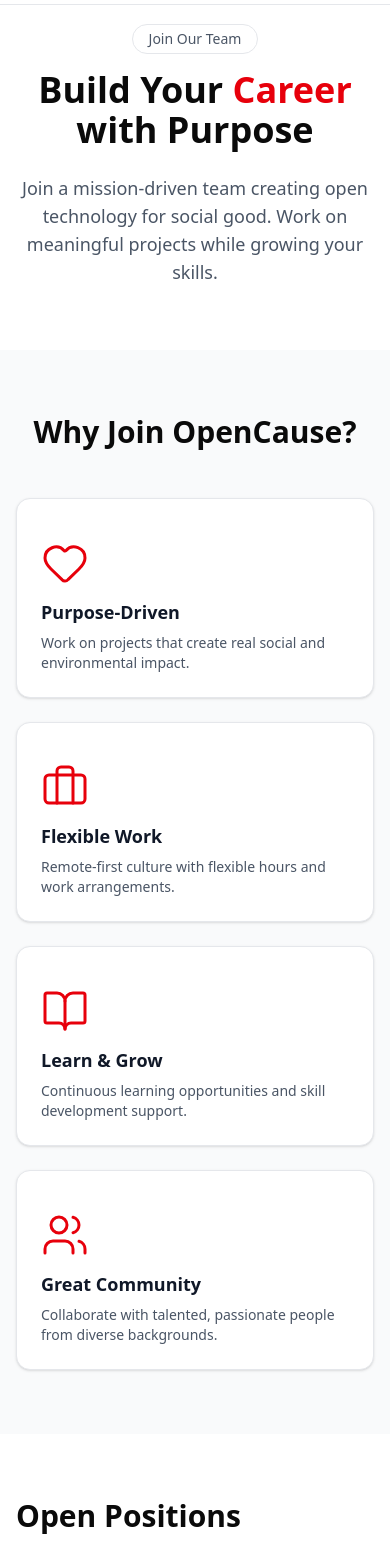
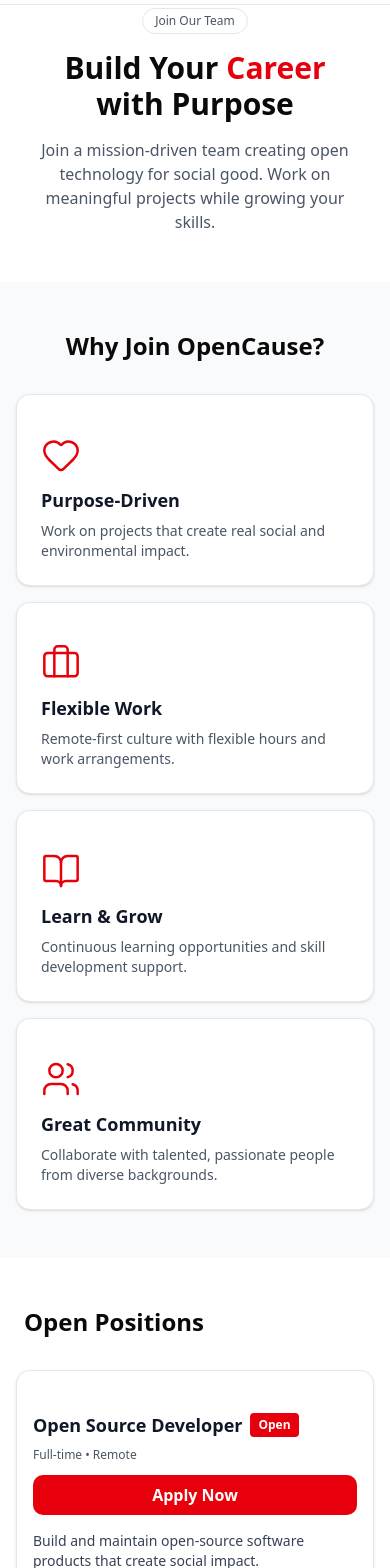
Before and after one commit to MohamedAbuthar/open_couse, a Next.js app: page /career in a window 390 px wide. Shown: the part 60-1628 px from the top of the page. Built offline with nearby package versions, Linux system fonts and the light colour scheme.

Commit message:
add responsive

```diff
--- a/src/component/AboutAs/aboutas.tsx
+++ b/src/component/AboutAs/aboutas.tsx
@@ -90,18 +90,18 @@
     <Header />
     <div className="min-h-screen bg-gray-50">
       {/* About Section */}
-      <section className="py-20 px-6 text-center">
-        <h1 className="text-5xl font-bold mb-6">
+      <section className="py-12 sm:py-16 md:py-20 px-4 sm:px-6 text-center">
+        <h1 className="text-3xl sm:text-4xl md:text-5xl font-bold mb-4 sm:mb-6 mt-4">
           About <span className="text-red-600">OpenCause</span>
         </h1>
-        <p className="text-gray-600 text-lg max-w-2xl mx-auto">
+        <p className="text-gray-600 text-base sm:text-lg max-w-2xl mx-auto px-4">
           We &apos; re a Section 8 nonprofit democratizing technology for sustainable social impact through open-source innovation.
         </p>
       </section>
 
       {/* Mission & Vision */}
-      <section className="py-16 px-6">
-        <div className="max-w-6xl mx-auto grid md:grid-cols-2 gap-8">
+      <section className="py-12 sm:py-16 px-4 sm:px-6">
+        <div className="max-w-6xl mx-auto grid grid-cols-1 md:grid-cols-2 gap-6 sm:gap-8">
           <Card className="">
             <CardHeader className="">
               <div className="flex h-12 w-12 items-center justify-center rounded-2xl bg-red-600 mb-4">
@@ -133,18 +133,18 @@
       </section>
 
       {/* Core Values */}
-      <section className="py-20 px-6">
+      <section className="py-12 sm:py-16 md:py-20 px-4 sm:px-6">
         <div className="max-w-6xl mx-auto">
-          <div className="text-center mb-16">
-            <h2 className="text-4xl font-bold mb-4">
+          <div className="text-center mb-12 sm:mb-16">
+            <h2 className="text-3xl sm:text-4xl font-bold mb-4">
               Our Core <span className="text-red-600">Values</span>
             </h2>
-            <p className="text-gray-600">
+            <p className="text-gray-600 px-4">
               These principles guide every decision we make and every project we build.
             </p>
           </div>
 
-          <div className="grid md:grid-cols-4 gap-6">
+          <div className="grid grid-cols-1 sm:grid-cols-2 lg:grid-cols-4 gap-6">
             {values.map((value, index) => {
               const Icon = value.icon;
               return (
@@ -168,12 +168,12 @@
       </section>
 
       {/* Our Story */}
-      <section className="py-20 px-6 bg-white">
+      <section className="py-12 sm:py-16 md:py-20 px-4 sm:px-6 bg-white">
         <div className="max-w-4xl mx-auto">
-          <h2 className="text-4xl font-bold text-center mb-12">
+          <h2 className="text-3xl sm:text-4xl font-bold text-center mb-8 sm:mb-12">
             Our <span className="text-red-600">Story</span>
           </h2>
-          <div className="space-y-6 text-gray-700 leading-relaxed">
+          <div className="space-y-4 sm:space-y-6 text-gray-700 leading-relaxed text-sm sm:text-base">
             <p>
               OpenCause Foundation was born from a simple observation: cutting-edge technology often remains locked behind commercial barriers, inaccessible to the communities that need it most.
             </p>
@@ -183,7 +183,7 @@
             <p>
               Today, we &apos; re building that better way—one open-source project, one trained fellow, one partnership at a time. Our team of engineers, researchers, and social innovators works alongside NGOs, CSR teams, and local communities to co-create solutions that actually work.
             </p>
-            <p className="font-bold text-lg">
+            <p className="font-bold text-base sm:text-lg">
               We believe the future of technology is open, collaborative, and built for everyone—not just those who can afford it.
             </p>
           </div>
@@ -191,17 +191,17 @@
       </section>
 
       {/* Built by Community */}
-      <section className="py-20 px-6">
+      <section className="py-12 sm:py-16 md:py-20 px-4 sm:px-6">
         <div className="max-w-4xl mx-auto text-center">
           <div className="flex justify-center mb-8">
             <div className="flex h-16 w-16 items-center justify-center rounded-2xl bg-red-600">
               <Users className="h-8 w-8 text-white" />
             </div>
           </div>
-          <h2 className="text-4xl font-bold mb-6">
+          <h2 className="text-3xl sm:text-4xl font-bold mb-6">
             Built by <span className="text-red-600">Community</span>
           </h2>
-          <p className="text-gray-600 text-lg">
+          <p className="text-gray-600 text-base sm:text-lg px-4">
             OpenCause is powered by a diverse team of technologists, social workers, researchers, and volunteers from around the world—united by a shared vision of technology that serves the common good.
           </p>
         </div>
--- a/src/component/Career/career.tsx
+++ b/src/component/Career/career.tsx
@@ -182,31 +182,31 @@
     <Header />
     <div className="min-h-screen bg-white">
       {/* Header Section */}
-      <section className="bg-white py-16 px-4 sm:px-6 lg:px-8">
+      <section className="bg-white py-12 sm:py-16 px-4 sm:px-6 lg:px-8">
         <div className="max-w-3xl mx-auto text-center">
-          <p className="text-sm font-medium text-gray-600 mb-4 border border-gray-200 rounded-full inline-block px-4 py-1 mt-5">Join Our Team</p>
-          <h1 className="text-4xl sm:text-5xl font-bold mb-6">
+          <p className="text-xs sm:text-sm font-medium text-gray-600 mb-4 border border-gray-200 rounded-full inline-block px-3 sm:px-4 py-1 mt-5">Join Our Team</p>
+          <h1 className="text-3xl sm:text-4xl lg:text-5xl font-bold mb-4 sm:mb-6 px-4">
             Build Your <span className="text-red-600">Career</span> with Purpose
           </h1>
-          <p className="text-lg text-gray-600">
+          <p className="text-base sm:text-lg text-gray-600 px-4">
             Join a mission-driven team creating open technology for social good. Work on meaningful projects while growing your skills.
           </p>
         </div>
       </section>
 
       {/* Why Join Section */}
-      <section className="py-16 px-4 sm:px-6 lg:px-8 bg-gray-50">
+      <section className="py-12 sm:py-16 px-4 sm:px-6 lg:px-8 bg-gray-50">
         <div className="max-w-6xl mx-auto">
-          <h2 className="text-3xl font-bold text-center mb-12">Why Join OpenCause?</h2>
-          <div className="grid grid-cols-1 md:grid-cols-2 lg:grid-cols-4 gap-6">
+          <h2 className="text-2xl sm:text-3xl font-bold text-center mb-8 sm:mb-12 px-4">Why Join OpenCause?</h2>
+          <div className="grid grid-cols-1 sm:grid-cols-2 lg:grid-cols-4 gap-4 sm:gap-6">
             {benefits.map((benefit, index) => {
               const Icon = benefit.icon;
               return (
                 <Card key={index} className="border-gray-200">
                   <CardContent className="pt-4">
-                    <Icon className="w-12 h-12 text-red-600 mb-4" strokeWidth={1.5} />
-                    <CardTitle className="mb-3">{benefit.title}</CardTitle>
-                    <CardDescription>{benefit.description}</CardDescription>
+                    <Icon className="w-10 h-10 sm:w-12 sm:h-12 text-red-600 mb-4" strokeWidth={1.5} />
+                    <CardTitle className="mb-3 text-base sm:text-lg">{benefit.title}</CardTitle>
+                    <CardDescription className="text-sm">{benefit.description}</CardDescription>
                   </CardContent>
                 </Card>
               );
@@ -216,18 +216,18 @@
       </section>
 
       {/* Open Positions Section */}
-      <section className="bg-white py-16 px-4 sm:px-6 lg:px-8">
+      <section className="bg-white py-12 sm:py-16 px-4 sm:px-6 lg:px-8">
         <div className="max-w-4xl mx-auto">
-          <h2 className="text-3xl font-bold mb-12">Open Positions</h2>
-          <div className="space-y-6">
+          <h2 className="text-2xl sm:text-3xl font-bold mb-8 sm:mb-12 px-2">Open Positions</h2>
+          <div className="space-y-4 sm:space-y-6">
             {positions.map((position, index) => (
               <Card key={index} className="border-gray-200">
-                <div className="px-6 py-4">
-                  <div className="flex items-start justify-between mb-4">
-                    <div className="flex-1">
-                      <div className="flex items-center gap-3 mb-2">
-                        <h3 className="text-xl font-bold text-gray-900">{position.title}</h3>
-                        <span className={`text-xs font-bold px-3 py-1 rounded ${
+                <div className="px-4 sm:px-6 py-4">
+                  <div className="flex flex-col sm:flex-row items-start justify-between mb-4 gap-3">
+                    <div className="flex-1 w-full sm:w-auto">
+                      <div className="flex flex-wrap items-center gap-2 sm:gap-3 mb-2">
+                        <h3 className="text-lg sm:text-xl font-bold text-gray-900">{position.title}</h3>
+                        <span className={`text-xs font-bold px-2 sm:px-3 py-1 rounded ${
                           position.type === "Open"
                             ? "bg-red-600 text-white"
                             : "bg-gray-300 text-gray-700"
@@ -235,11 +235,11 @@
                           {position.type}
                         </span>
                       </div>
-                      <p className="text-sm text-gray-600">{position.employment}</p>
+                      <p className="text-xs sm:text-sm text-gray-600">{position.employment}</p>
                     </div>
                     <button
                       onClick={handleApplyClick}
-                      className={`px-6 py-2.5 rounded-lg font-semibold transition-colors whitespace-nowrap ml-4 ${
+                      className={`w-full sm:w-auto px-4 sm:px-6 py-2 sm:py-2.5 rounded-lg font-semibold transition-colors whitespace-nowrap ${
                         position.type === "Open"
                           ? "bg-red-600 text-white hover:bg-red-700"
                           : "text-gray-600 cursor-not-allowed"
@@ -248,10 +248,10 @@
                       {position.type === "Open" ? "Apply Now" : ""}
                     </button>
                   </div>
-                  <p className="text-gray-700 mb-4">{position.description}</p>
+                  <p className="text-sm sm:text-base text-gray-700 mb-4">{position.description}</p>
                   <div className="flex flex-wrap gap-2">
                     {position.skills.map((skill, idx) => (
-                      <span key={idx} className="px-3 py-1 bg-gray-100 text-gray-900 text-sm rounded-full font-medium border border-gray-200">
+                      <span key={idx} className="px-2 sm:px-3 py-1 bg-gray-100 text-gray-900 text-xs sm:text-sm rounded-full font-medium border border-gray-200">
                         {skill}
                       </span>
                     ))}
@@ -264,13 +264,13 @@
       </section>
 
       {/* Volunteer Section */}
-      <section className="py-16 px-4 sm:px-6 lg:px-8 bg-gray-50">
+      <section className="py-12 sm:py-16 px-4 sm:px-6 lg:px-8 bg-gray-50">
         <div className="max-w-2xl mx-auto text-center">
-          <h2 className="text-3xl font-bold mb-6">Volunteer Opportunities</h2>
-          <p className="text-lg text-gray-600 mb-8">
+          <h2 className="text-2xl sm:text-3xl font-bold mb-4 sm:mb-6 px-4">Volunteer Opportunities</h2>
+          <p className="text-base sm:text-lg text-gray-600 mb-6 sm:mb-8 px-4">
             Not ready for a full-time commitment? Join us as a volunteer contributor and make an impact in your spare time.
           </p>
-          <button className="px-8 py-3 border-2 border-gray-100 text-gray-900 font-semibold rounded-lg hover:bg-gray-50 transition-colors"
+          <button className="w-full sm:w-auto px-6 sm:px-8 py-3 border-2 border-gray-100 text-gray-900 font-semibold rounded-lg hover:bg-gray-50 transition-colors"
           onClick={() => router.push('/contact')}>
             Become a Volunteer
           </button>
```
